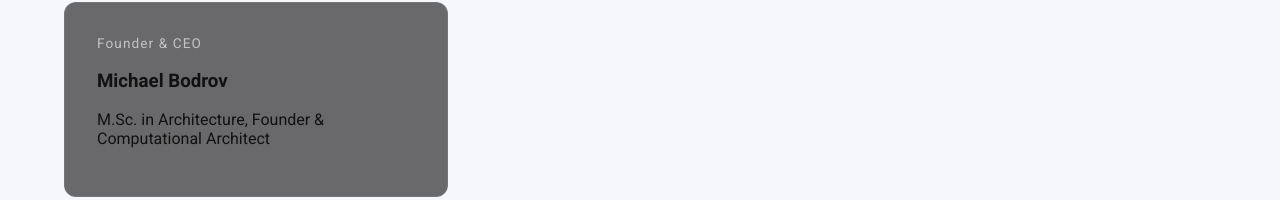
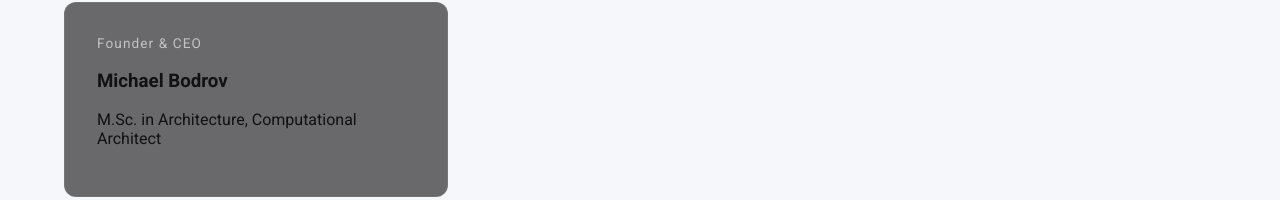
Before and after one commit to Mbodrov00/scroll-landing, a React (Vite) app: page /team in a window 1280 px wide. Shown: the part 234-434 px from the top of the page. Built offline with nearby package versions, Linux system fonts and the light colour scheme.

Commit message:
Update Team.jsx

```diff
--- a/src/pages/Team.jsx
+++ b/src/pages/Team.jsx
@@ -5,7 +5,7 @@ export default function Team() {
     {
       name: "Michael Bodrov",
       role: "Founder & CEO",
-      bio: "M.Sc. in Architecture, Founder & Computational Architect"
+      bio: "M.Sc. in Architecture, Computational Architect"
     }
   ];
 
```
